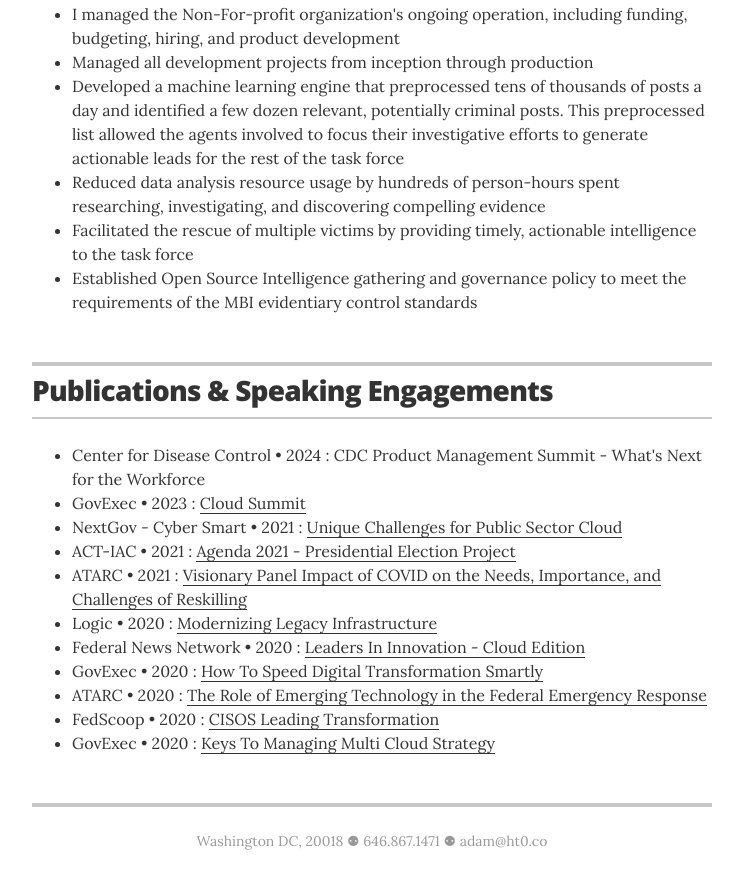
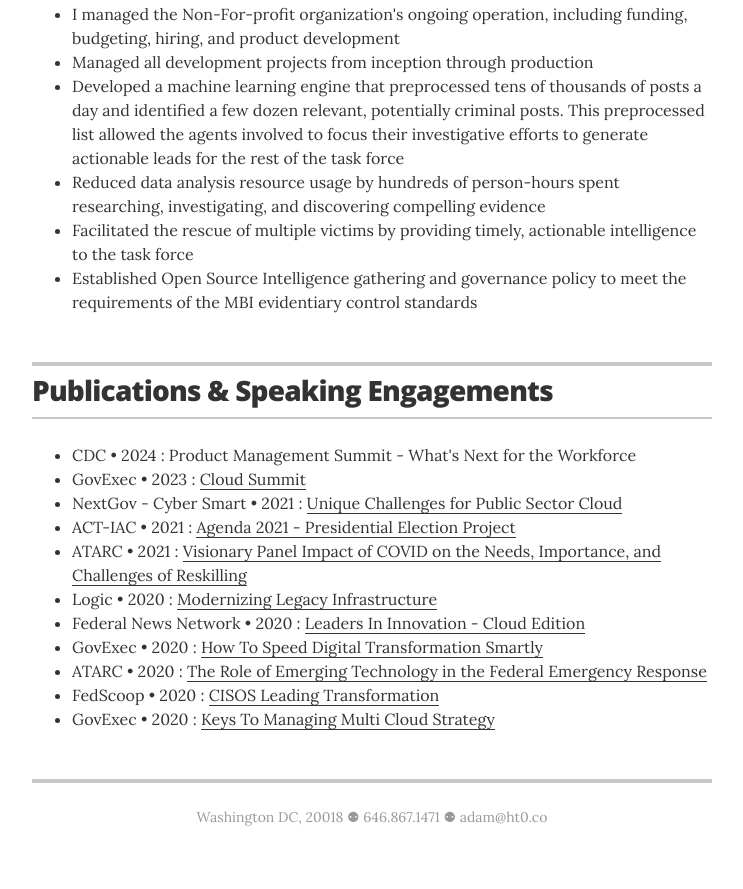
Before and after one commit to inuwashi/inuwashi.github.io, a Jekyll site: the page built from index.html, in a window 1280 px wide and 900 px high, scrolled down 5970 px. Shown: the top 889 px of the window, without its empty margins (268-1011 px from the left). Built offline with Jekyll 4.4.1, drawn with Linux system fonts in a browser that asks for light colours.

Commit message:
one less line

```diff
--- a/_data/publications.yml
+++ b/_data/publications.yml
@@ -4,8 +4,8 @@
 
 
 # CDC Product Management Summit
-- publication: CDC Product Management Summit - What's Next for the Workforce
-  publisher: Center for Disease Control
+- publication: Product Management Summit - What's Next for the Workforce
+  publisher: CDC
   date: 2024
   # url: "https://events.nextgov.com/cybersmart-summit-2021/agenda/"
   # description: Lorem
```
